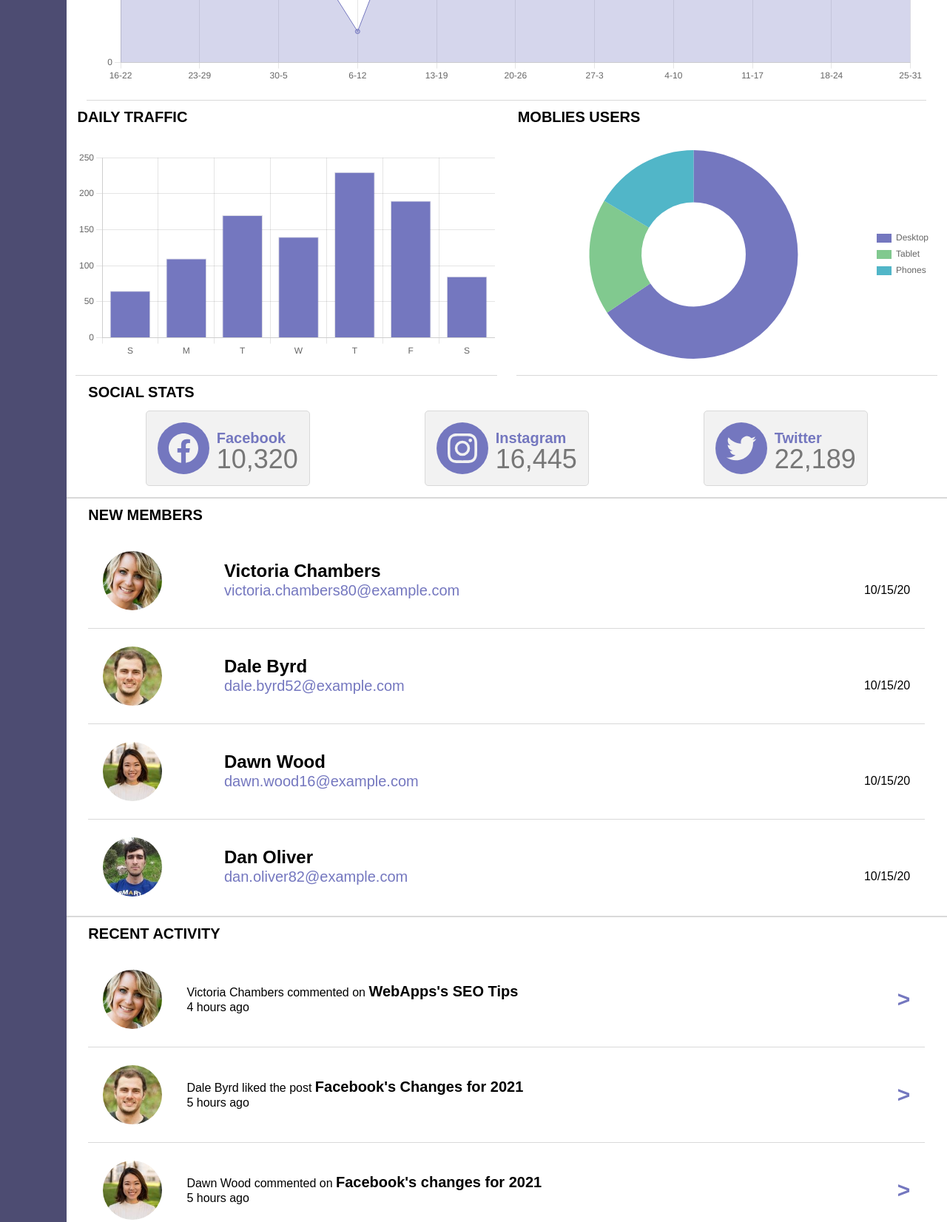
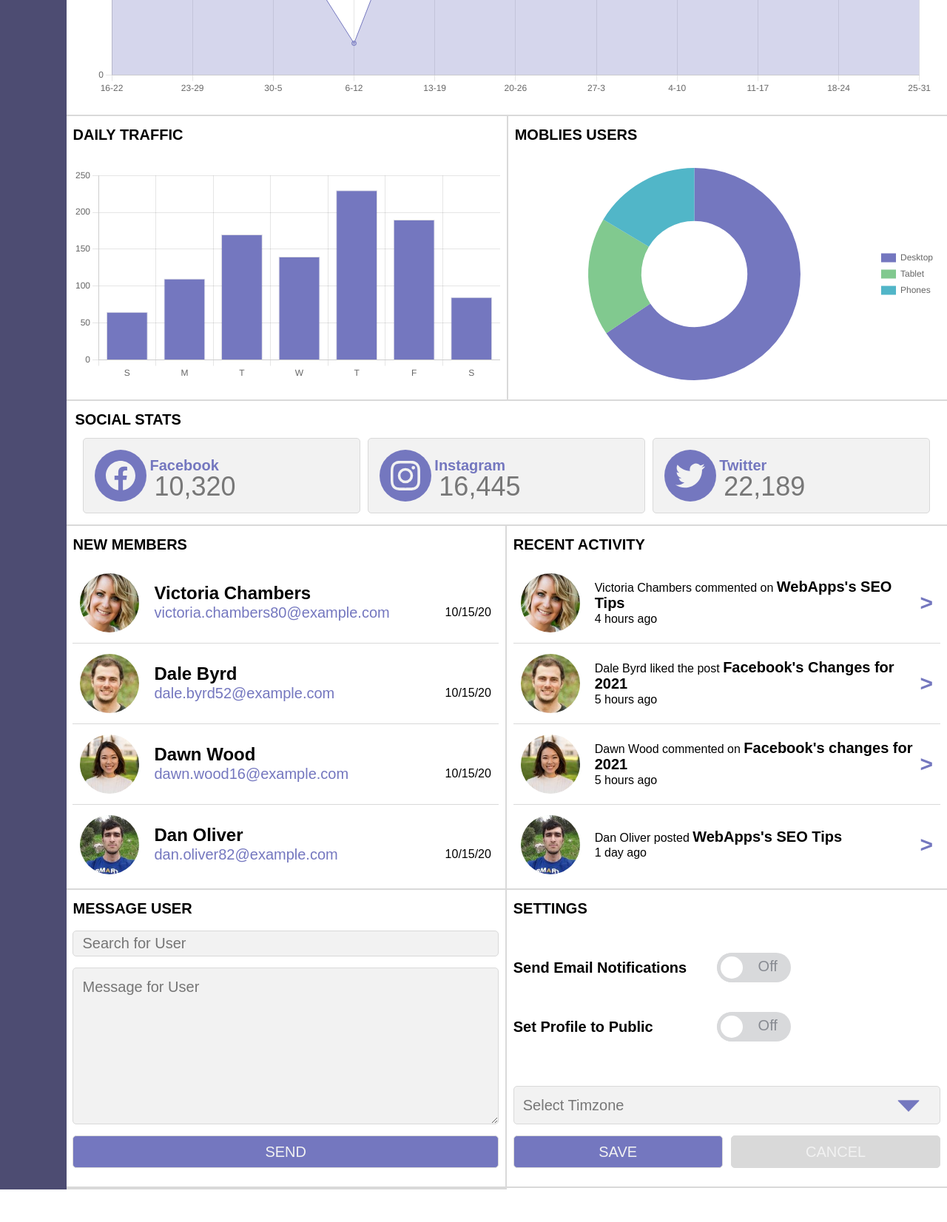
Before and after one commit to Sauder95/Project-7-WebApp-Dashboard, a plain HTML site: page index.html in a window 1280 px wide. Shown: the part 740-2392 px from the top of the page at 74% size. After the commit the page ends 2348 px from the top, so only its background shows below. Drawn offline with nearby package versions, Linux system fonts and the light colour scheme.

Commit message:
ready for peer review

```diff
--- a/JS/app.js
+++ b/JS/app.js
@@ -6,7 +6,7 @@ const alertBubble = document.querySelector(".notification-bubble");
 
 alertBanner.innerHTML = `
 <div class= "alert-banner">
-    <p><strong>Alert:</strong> You have unread messages</p><p class="alert-close">x</p></>
+    <p><strong>Alert:</strong> You have unread messages</p><p class="alert-close"> x</p></>
     </div>
 `;
 
--- a/SCSS/base/_base.scss
+++ b/SCSS/base/_base.scss
@@ -25,8 +25,8 @@ hr {
 
 .container {
   margin: auto;
-  padding: 2px;
-  width: 95%;
+  padding: 5px;
+  width: 97%;
   justify-content: center;
   align-items: center;
   h4 {
--- a/SCSS/components/_charts.scss
+++ b/SCSS/components/_charts.scss
@@ -36,5 +36,14 @@ ul.link-bar {
   .traffic-links {
     display: flex;
     justify-content: space-between;
+    h4 {
+      position: relative;
+      top: 0;
+      left: -6px;
+    }
+  }
+  ul.link-bar {
+    width: 40%;
+    margin: 0;
   }
 }
--- a/SCSS/components/_dashboard.scss
+++ b/SCSS/components/_dashboard.scss
@@ -16,7 +16,6 @@ main {
 
 .wrap h3 {
   padding: 10px;
-  margin-left: 15px;
   flex-basis: 35%;
 }
 .sub-title {
@@ -54,6 +53,9 @@ main {
   border-radius: 5px;
   margin-top: 0;
   align-items: center;
+  p {
+    font-size: 16px;
+  }
 }
 
 @media screen and (min-width: 768px) {
@@ -78,6 +80,36 @@ main {
   .chart-1,
   .chart-2,
   .chart-3 {
-    border-bottom: 1px solid $border-hr-color;
+    border-bottom: 2px solid $border-hr-color;
+  }
+  .chart-3 {
+    border-left: 2px solid $border-hr-color;
   }
 }
+@media (min-width: 1024px) {
+  .btm-grid {
+    display: grid;
+    max-width: 100%;
+    grid-template-columns: 1fr 1fr;
+    grid-template-rows: auto;
+    grid-template-areas:
+      "new-m recent-a"
+      "messenger settings";
+    justify-items: stretch;
+  }
+
+  .new-members {
+    // border-top: 2px solid $border-hr-color;
+    border-right: 2px solid $border-hr-color;
+  }
+  .recent-activity {
+    // border-top: 2px solid $border-hr-color;
+  }
+  .messenger {
+    border-top: 2px solid $border-hr-color;
+    border-right: 2px solid $border-hr-color;
+  }
+  .settings {
+    border-top: 2px solid $border-hr-color;
+  }
+}
--- a/SCSS/components/_messenger.scss
+++ b/SCSS/components/_messenger.scss
@@ -1,6 +1,7 @@
 // ============= MESSENEGER =================//
 
-.messagenger {
+.messenger {
+    grid-area: messenger;
     h4 {
         margin-bottom: 10px;
     }
@@ -8,6 +9,7 @@
 #message-form {
     display: flex;
     flex-direction: column;
+    width: 100%;
 }
 
 .search-input,
@@ -24,4 +26,5 @@
     border-radius: 5px;
     color: $accent-color;
     margin-bottom: 20px;
+    border: 1px solid $border-hr-color;
 }
--- a/SCSS/components/_newMembers.scss
+++ b/SCSS/components/_newMembers.scss
@@ -1,14 +1,19 @@
 // ============ NEW MEMBERS ==================//
-
+.new-members {
+  grid-area: new-m;
+}
 .new-members,
 .recent-activity {
   div:nth-last-child(1) {
     border-bottom: none;
   }
 }
+.recent-activity {
+  grid-area: recent-a;
+}
 
 .members-card {
-  padding: 1rem;
+  padding: 0.5rem;
   display: flex;
   flex-direction: column;
   align-items: center;
@@ -47,8 +52,8 @@
     text-align: left;
   }
   .name-email-wrap {
-    width: 85%;
-    justify-content: space-between;
+    width: 90%;
+
     div {
       display: flex;
       justify-content: space-between;
@@ -60,6 +65,9 @@
     font-weight: 550;
     color: $primary-color;
   }
+  .user-pic {
+    margin-right: 20px;
+  }
 }
 
 @media (min-width: 1024px) {
--- a/SCSS/components/_settings.scss
+++ b/SCSS/components/_settings.scss
@@ -1,6 +1,7 @@
 // =============== SETTINGS ===============//
 .settings {
     padding-bottom: 10px;
+    grid-area: settings;
 }
 .check-boxes {
     display: flex;
@@ -18,7 +19,7 @@
 .time-zone {
     width: 100%;
     cursor: pointer;
-    margin: 0 auto 1rem;
+    margin: 0 auto 15px;
     background-color: $accent-color;
     color: $typography;
     padding: 5px 12px;
@@ -37,10 +38,11 @@
     justify-content: space-between;
     button {
         width: 49%;
-        padding: 5px;
+        // padding: 5px;
         border-radius: 5px;
         border: 1px solid $border-hr-color;
         background-color: $primary-color;
+        color: $accent-color;
         &:last-child {
             background-color: $border-hr-color;
         }
@@ -53,7 +55,17 @@
     }
 }
 @media (min-width: 1024px) {
+    .settings {
+        padding-bottom: 0;
+        h4 {
+            margin-bottom: 40px;
+        }
+    }
+
     .check-boxes {
         max-width: 65%;
     }
+    .time-zone {
+        margin-top: 20px;
+    }
 }
--- a/SCSS/components/_socialMedia.scss
+++ b/SCSS/components/_socialMedia.scss
@@ -3,6 +3,11 @@
   grid-area: social;
   max-width: 100%;
   padding-bottom: 15px;
+  h4 {
+    position: relative;
+    top: 0;
+    left: -6px;
+  }
 }
 
 .social-card {
@@ -10,10 +15,9 @@
   border-radius: 5px;
   border: 0.25px solid $border-hr-color;
   display: flex;
-
+  min-width: 23%;
   align-items: center;
   padding: 15px;
-
   margin: 10px auto;
   div:first-child {
     display: flex;
@@ -47,6 +51,7 @@
 
 @media (min-width: 768px) {
   .social-card {
+    flex-grow: 1;
     justify-content: center;
     margin: auto 5px;
   }
@@ -55,3 +60,8 @@
     justify-content: space-around;
   }
 }
+@media (min-width: 1024px) {
+  .social-card {
+    justify-content: flex-start;
+  }
+}
--- a/index.html
+++ b/index.html
@@ -100,8 +100,8 @@
             <!-- JS Inserted here -->
           </div>
         </div>
-
-        <div class="container chart-1">
+        <div class="chart-1">
+          <div class="container">
             <div class="traffic-links">
               <h4>TRAFFIC</h4>
               <ul class="link-bar">
@@ -114,17 +114,20 @@
 
             <canvas id="trafficChart"></canvas>
           </div>
-
-        <div class="container chart-2">
-          <h4>DAILY TRAFFIC</h4>
+        </div>
+        <div class="chart-2">
+          <div class="container">
+            <h4 class="daily-title">DAILY TRAFFIC</h4>
 
             <canvas id="dailyChart"></canvas>
           </div>
-
-        <div class="container chart-3">
+        </div>
+        <div class="chart-3">
+          <div class="container">
             <h4>MOBLIES USERS</h4>
 
             <canvas id="mobileChart"></canvas>
+          </div>
         </div>
         <div class="container social">
           <h4>SOCIAL STATS</h4>
@@ -184,6 +187,7 @@
         </div>
       </section>
       <hr />
+      <div class="btm-grid">
         <section class="new-members">
           <div class="container">
             <h4>NEW MEMBERS</h4>
@@ -280,7 +284,7 @@
           </div>
         </section>
         <hr />
-      <section class="messagenger">
+        <section class="messenger">
           <div class="container">
             <h4>MESSAGE USER</h4>
             <form id="message-form">
@@ -352,6 +356,7 @@
             </div>
           </div>
         </section>
+      </div>
     </main>
     <script src="https://cdnjs.cloudflare.com/ajax/libs/Chart.js/3.5.1/chart.min.js"></script>
     <script src="JS/app.js"></script>
```
Also changed, not shown: CSS/styles.css, 1 other file. Lines whose indentation alone changed are shown as unchanged.
